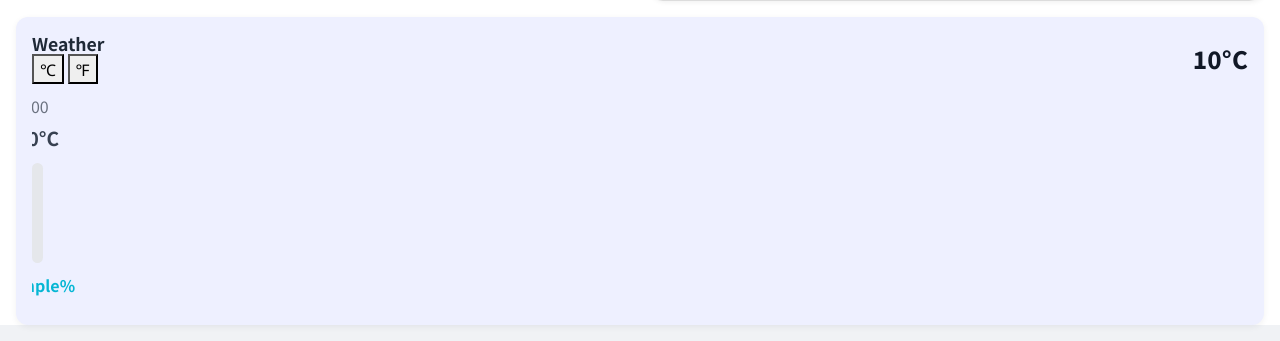
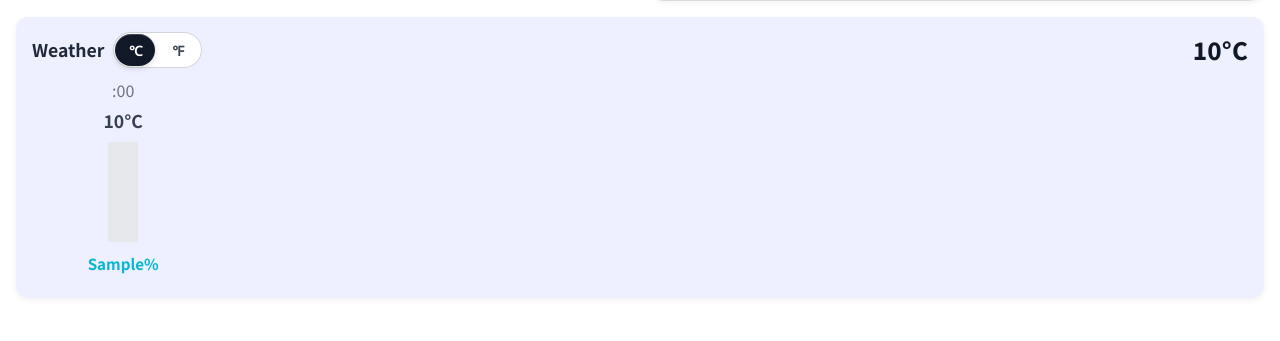
Before and after one commit to kohwj1/nowinseoul, a Flask app: template templates/detail_page.html in a window 1280 px wide. Shown: the part 781-1122 px from the top of the page. After the commit the page ends 1079 px from the top, so only its background shows below. Run offline with Flask 3, Linux system fonts and the light colour scheme; the template is opened without the code that fills it: most values are stand-ins (such as "Sample title", 1, 10 or a date in 2020); parts of the project's set-up code (start-up, migrations or seed data) failed here and were passed over; some libraries are stand-ins or nearby versions.

Commit message:
화씨 버튼 추가

```diff
--- a/static/css/test.css
+++ b/static/css/test.css
@@ -3,7 +3,7 @@ body {
   margin: 0;
   padding: 0;
   font-family: 'Noto Sans KR', Arial, sans-serif;
-    background-color: #f0f2f5;
+  background-color: #ffffff;
 }
 
 .page-container {
@@ -172,307 +82,21 @@ body {
   font-weight: 700;
   width: max-content;
 }
+.info-tag.comfortable { background-color:#22c55e; color:#fff; }
+.info-tag.medium      { background-color:#f59e0b; color:#fff; }
+.info-tag.congested   { background-color:#ef4444; color:#fff; }
 
-
-/*========== 5. 프로그레스 바 ==========*/
-/* 실제 채워지는 바(기본) */
-.current-level-bar{
-  height:100%;
-  border-radius:6px;
-  width:0%;
-  transition:width .3s ease;
-}
-
-/* ★ 여기 width 값으로 길이 조절 */
-.current-level-bar.comfortable { width:100%; background-color:#22c55e; }
-.current-level-bar.medium      { width:70%;  background-color:#f59e0b; }
-.current-level-bar.congested   { width:40%;  background-color:#ef4444; }
-
-/* 여러 구간 그라데이션 바 기본 틀 */
-.progress-bar-container{
-  height: 16px;
-  border-radius: 6px;
-  width: 100%;          /* ← 폭을 확실히 보장 */
-  display: block;       /* ← 혹시 레이아웃 영향 방지 */
-  background: none;     /* 기본은 없음(인라인 그라데이션이 덮어씀) */
-  margin-top: .5rem;    /* 타이틀과 간격 */
-}
-
-.time-labels {
-    display: flex;
-    justify-content: space-between;
-    margin-top: 0.3125rem;
-    font-size: 0.8rem;
-    color: #6c757d;
-}
-
-/*========== 6. PC 버전 스타일 ==========*/
+/* 레이아웃: PC 그리드 */
 @media (min-width: 48rem) {
   .page-container { max-width: 100rem; }
   .top-section { height: 20rem; }
   .hero-text h1 { font-size: 3.5rem; }
   .content-section { padding: 2.5rem 1.875rem; }
   .crowd-density-section { margin-top: -1rem; }
-}
 
-/*========== 7. 추가 정보 섹션 (날씨, 공공 자전거) ==========*/
-.additional-info-section {
-    padding: 0 1rem;
-    display: flex;
-    flex-direction: column;
-    gap: 1.25rem;
-}
-
-/* --- Weather card (디자인만 변경) --- */
-.weather-section{
-    background:#eef0ff;              /* 예시처럼 연한 보라 카드 */
-    border-radius:12px;
-    padding:14px 16px;
-    box-shadow:0 2px 6px rgba(17,24,39,.06);
-}
-
-/* 헤더 */
-.weather-header{
-    display:flex;justify-content:space-between;align-items:center;margin-bottom:10px;
-}
-.weather-header h2{
-    font-size:1.1rem;font-weight:700;color:#1f2937;margin:0;
-}
-.current-temp{
-    font-size:1.5rem;font-weight:800;color:#111827;letter-spacing:.2px;
-}
-
-
-/* 가로 리스트 */
-.weather-forecast{
-    display:flex;
-    align-items:flex-end;
-    justify-content:flex-start;
-    gap:12px;                        /* 촘촘한 간격 */
-    flex-wrap:nowrap;
-    overflow-x:auto;
-    -webkit-overflow-scrolling:touch;
-    padding-bottom:8px;
-}
-
-/* 각 아이템 */
-.forecast-item{
-    display:flex;flex-direction:column;align-items:center;text-align:center;
-    flex:0 0 auto; width:15%;        /* 화면에 약 5개 보이는 느낌 */
-}
-
-/* 시간/기온 라벨 */
-.forecast-item .time{
-    font-size:.8rem;color:#6b7280;margin-bottom:2px;
-}
-.forecast-item .temp{
-    font-size:.9rem;font-weight:700;color:#374151;margin-bottom:6px;
-}
-
-
-/* 막대(청록색), 트랙은 연한 회색 */
-.rain-chance-graph{
-    width:100%;
-    max-width:26px;                  /* 막대 넓이 제한 */
-    height:70px;
-    background:#e5e7eb;
-    border-radius:6px;
-    position:relative;
-    overflow:hidden;
-    margin-bottom:6px;
-}
-.rain-chance-graph::after{
-    content:"";
-    position:absolute;left:0;bottom:0;width:100%;
-    height:var(--rain-height,0%);    /* JS에서 주는 값 사용 */
-    background:#10c7e6;              /* 청록색 바 */
-    border-radius:6px 6px 4px 4px;
-    transition:height .35s ease;
-}
-
-/* 퍼센트 라벨 */
-.rain-chance{
-    font-size:.75rem;
-    color:#06b6d4;
-    font-weight:700;
-}
-
-/* 공공 자전거 */
-.public-bike-section {
-    background-color: #ffffff;
-    border-radius: 0.9375rem;
-    padding: 1rem;
-    box-shadow: 0.125rem 0.125rem 0.25rem rgba(0, 0, 0, 0.05);
-    border: 1px solid #dcdcdc;
-}
-
-.bike-header { margin-bottom: 1rem; }
-.bike-header p { font-size: 1rem; font-weight: bold; margin: 0; }
-
-.bike-map {
-    width: 100%;
-    height: 12.5rem;
-    background-color: #e0e0e0;
-    border-radius: 0.625rem;
-    margin-bottom: 1rem;
-    position: relative;
-    overflow: hidden;
-}
-
-.bike-list { list-style: none; padding: 0; margin: 0; }
-
-.bike-list li {
-    display: flex;
-    align-items: center;
-    padding: 0.625rem 0;
-    border-bottom: 1px solid #eee;
-}
-.bike-list li:last-child { border-bottom: none; }
-
-.bike-count-list {
-    width: 2.5rem; height: 2.5rem; border-radius: 50%;
-    background-color: #33a758; color: #fff; font-weight: bold;
-    display: flex; justify-content: center; align-items: center;
-    margin-right: 0.75rem; font-size: 1rem;
-}
-.bike-station-name { font-size: 0.9rem; flex: 1; }
-
-/*========== PC 버전 추가 스타일 ==========*/
-@media (min-width: 48rem) {
-    .additional-info-section {
-    display: flex;
-    align-items: stretch; /* 두 카드 같은 높이 */
-    gap: 1rem;
-  }
-
-  /* 날씨와 자전거 높이 동일 */
-  .weather-section,
-  .public-bike-section {
-    flex: 1;
-    display: flex;
-    flex-direction: column;
-  }
-
-  /* 날씨 카드 내부 확장 */
-  .weather-forecast-container {
-    flex: 1;              /* 남은 공간 채우기 */
-    display: flex;
-    align-items: center;  /* 세로 가운데 정렬 */
-  }
-
-  /* --- 날씨 아이템 크기 키우기 --- */
-  .forecast-item .time {
-    font-size: 1rem;      /* 기존 .8rem → 크게 */
-    margin-bottom: 6px;
-  }
-
-  .forecast-item .temp {
-    font-size: 1.2rem;    /* 기존 .9rem → 크게 */
-    margin-bottom: 10px;
-  }
-
-  .rain-chance-graph {
-    max-width: 36px;      /* 막대 넓이 확대 (기존 26px) */
-    height: 100px;        /* 막대 높이 확대 (기존 70px) */
-    margin-bottom: 10px;
-  }
-
-  .rain-chance {
-    font-size: 1rem;      /* 기존 .75rem → 크게 */
-  }
-}
-
-/* 따릉이 지도 서식 */
-#map, .leaflet-div-icon {
-    display: flex;
-    justify-content: center;
-    align-items: center;
-}
-.circle-text {
-    color: #fff;
-    font-weight: 800;
-    font-family: 'Noto Sans KR', Arial, sans-serif;
-}
-.leaflet-popup {
-    max-width: 20rem;
-    font-family: 'Noto Sans KR', Arial, sans-serif;
-}
-
-@media (max-width: 47.99rem){
-  /* 아이템 4칸 유지 + 내부 행 정렬용 높이 지정 */
-  .weather-forecast{
-    gap: 12px;
-    align-items: stretch;        /* 각 칼럼 높이 동일하게 */
-    padding-bottom: 10px;
-  }
-
-  .forecast-item{
-    flex: 0 0 11%;    /* ← 모바일도 10% 적용 */
-    min-width: 17%;   /* ← 최소 폭도 10%로 */
-    display: flex;
-    flex-direction: column;
-    align-items: center;
-    text-align: center;
-  }
-
-  /* 1) 시간 라벨: 한 줄 고정 + 동일 높이 */
-  .forecast-item .time{
-    height: 1.2rem;
-    line-height: 1.2rem;
-    font-size: 0.8rem;
-    color: #6c757d;
-    margin: 0 0 4px 0;
-    white-space: nowrap;
-  }
-
-  /* 2) 온도 + °C를 한 줄에, 가운데 정렬 */
-  .forecast-item .temp{
-    height: 1.3rem;
-    display: inline-flex;
-    align-items: center;
-    gap: 2px;                    /* 숫자와 단위 간격 */
-    font-size: 0.95rem;
-    font-weight: 700;
-    color: #374151;
-    margin: 0 0 8px 0;
-    white-space: nowrap;
-  }
-  /* 3) 막대: 모두 같은 높이/여백 */
-  .rain-chance-graph{
-    width: 22px;
-    height: 70px;
-    background: #e5e7eb;
-    border-radius: 6px;
-    position: relative;
-    overflow: hidden;
-    margin: 0 0 8px 0;
-  }
-  .rain-chance-graph::after{
-    content: "";
-    position: absolute; left: 0; bottom: 0; width: 100%;
-    height: var(--rain-height, 0%);     /* 기존 JS 값 사용 */
-    background: #10c7e6;
-    border-radius: 6px 6px 4px 4px;
-    transition: height .35s ease;
-  }
-
-  /* 4) 퍼센트: 한 줄 고정 + 동일 높이 */
-  .rain-chance{
-    height: 1.2rem;
-    line-height: 1.2rem;
-    font-size: 0.8rem;
-    color: #06b6d4;
-    font-weight: 700;
-    margin: 0;
-    white-space: nowrap;
-  }
-}
-
-@media (min-width: 48rem) {
-  /* 전체 그리드: 좌 1열(Crowd, Traffic), 우 1열(Bike), 맨 아래 Weather 전체폭 */
   .info-grid {
     display: grid;
-    grid-template-columns: 1fr 1fr;   /* 좌/우 1:1 */
+    grid-template-columns: 1fr 1fr;
     grid-template-rows: auto auto auto;
     grid-template-areas:
       "crowd   bike"
@@ -482,24 +106,220 @@ body {
     margin: 0 1rem 1rem;
     align-items: start;
   }
-
-  .crowd-density-section   { grid-area: crowd;   margin-top: 0 !important; } /* 겹침 방지 */
+  .crowd-density-section   { grid-area: crowd;   margin-top: 0 !important; }
   .traffic-conditions-section { grid-area: traffic; }
   .public-bike-section     { grid-area: bike;    display: flex; flex-direction: column; }
   .weather-section         { grid-area: weather; }
 
-  /* 카드 패딩(선택 조절) */
   .crowd-density-section,
   .traffic-conditions-section,
   .public-bike-section,
   .weather-section { padding: 1rem; }
+}
 
-  /* Weather 아이템 확대 (PC에서만) */
-  .forecast-item .time { font-size: 1rem; margin-bottom: 6px; }
-  .forecast-item .temp { font-size: 1.2rem; margin-bottom: 10px; }
-  .rain-chance-graph   { max-width: 36px; height: 100px; margin-bottom: 10px; }
-  .rain-chance         { font-size: 1rem; }
+/* 공공 자전거 (공통) */
+.public-bike-section {
+  background-color: #ffffff; border-radius: 0.9375rem; padding: 1rem;
+  box-shadow: 0.125rem 0.125rem 0.25rem rgba(0, 0, 0, 0.05); border: 1px solid #dcdcdc;
+}
+.bike-header { margin-bottom: 1rem; }
+.bike-header p { font-size: 1rem; font-weight: bold; margin: 0; }
+.bike-map { width: 100%; height: 12.5rem; background-color: #e0e0e0; border-radius: 0.625rem; margin-bottom: 1rem; position: relative; overflow: hidden; }
+.bike-list { list-style: none; padding: 0; margin: 0; }
+.bike-list li { display: flex; align-items: center; padding: 0.625rem 0; border-bottom: 1px solid #eee; }
+.bike-list li:last-child { border-bottom: none; }
+.bike-count-list {
+  width: 2.5rem; height: 2.5rem; border-radius: 50%;
+  background-color: #33a758; color: #fff; font-weight: bold;
+  display: flex; justify-content: center; align-items: center;
+  margin-right: 0.75rem; font-size: 1rem;
+}
+.bike-station-name { font-size: 0.9rem; flex: 1; }
 
-  /* 스크롤바 공간 살짝 */
-  .weather-forecast { padding-bottom: 12px; }
+/* 지도 서식 */
+#map, .leaflet-div-icon { display: flex; justify-content: center; align-items: center; }
+.circle-text { color: #fff; font-weight: 800; font-family: 'Noto Sans KR', Arial, sans-serif; }
+.leaflet-popup { max-width: 20rem; font-family: 'Noto Sans KR', Arial, sans-serif; }
+
+@media (max-width: 47.99rem) {
+  .crowd-density-section,
+  .traffic-conditions-section,
+  .weather-section,
+  .public-bike-section {
+    padding-bottom: 1rem;
+    margin: 0.625rem 1.25rem 1.25rem;
+    border-radius: 0.9375rem;
+    background-color: #eeeeef;
+    box-shadow: 0.25rem 0.25rem 0.5rem rgba(0,0,0,.05);
   }
+}
+
+.public-bike-section {
+  background-color: #ffffff;
+}
+
+/* ====== 레이아웃 공통 ====== */
+.additional-info-section {
+  padding: 0 1rem;
+  display: flex;
+  flex-direction: column;
+  gap: 1.25rem;
+}
+
+/* ====== Weather 카드 ====== */
+.weather-section{
+  background:#eef0ff; border-radius:12px; padding:15px 16px;
+  box-shadow:0 2px 6px rgba(17,24,39,.06);
+  overflow:visible; /* 폭 확장 시 잘리지 않음 */
+}
+
+/* 헤더 */
+.weather-header{ display:flex; justify-content:space-between; align-items:center; margin-bottom:10px; }
+.weather-header h2{ font-size:1.1rem; font-weight:700; color:#1f2937; margin:0; }
+.current-temp{ font-size:1.5rem; font-weight:800; color:#111827; letter-spacing:.2px; }
+
+/* 예보 리스트(그래프는 그대로 고정, 컨테이너만 스크롤) */
+.weather-forecast-container{ scrollbar-width:none; }
+.weather-forecast-container::-webkit-scrollbar{ display:none; }
+
+.weather-forecast{
+  display:flex; align-items:flex-end; gap:0.6rem;
+  overflow-x:auto; -webkit-overflow-scrolling:touch; padding-bottom:8px;
+  overscroll-behavior-x: contain;
+}
+
+.forecast-item{ flex:0 0 auto; width:15%; display:flex; flex-direction:column; align-items:center; text-align:center; }
+.forecast-item .time{ font-size:.8rem; color:#6b7280; margin-bottom:2px; }
+.forecast-item .temp{ font-size:.9rem; font-weight:700; color:#374151; margin-bottom:6px; }
+
+/* 강수 그래프 — 막대형(bar) */
+.rain-chance-graph {
+  width: 100%;
+  max-width: 20px;       /* 막대 폭 */
+  height: 80px;          /* 전체 높이 */
+  background: #e5e7eb;   /* 배경(회색) */
+  border-radius: 3px;    /* 완전 네모면 0 */
+  position: relative;
+  overflow: hidden;
+  margin-bottom: 6px;
+}
+.rain-chance-graph::after {
+  content: "";
+  position: absolute;
+  left: 0; right: 0; bottom: 0;
+  height: calc(var(--rain, 0) * 1%);   /* JS에서 --rain(0~100) 세팅 */
+  background: #0ea5e9;
+  transition: height .3s ease;
+}
+.rain-chance{ font-size:.75rem; color:#06b6d4; font-weight:700; }
+
+/* 데스크톱 살짝 확대(선택) */
+@media (min-width:48rem){
+  .forecast-item .time{ font-size:1rem; margin-bottom:6px; }
+  .forecast-item .temp{ font-size:1.1rem; margin-bottom:8px; }
+  .rain-chance-graph{ max-width:30px; height:100px; margin-bottom:10px; }
+  .rain-chance{ font-size:.95rem; }
+}
+
+@media (max-width:47.99rem){
+  .weather-forecast { gap: 1rem; }
+}
+
+/* 헤더(배지 + 타이틀 한 줄) */
+.info-header {
+  display: flex;
+  align-items: center;
+  gap: 1.5rem;
+  margin-bottom: 1.5rem; /* ← 헤더와 그래프 사이 간격 */
+}
+
+/* 현재 혼잡도 바가 필요한 경우에만 사용 (없으면 이 블록 생략 가능) */
+.current-level-bar {
+  height: 100%;
+  border-radius: 6px;
+  width: 0%;
+  transition: width .3s ease;
+}
+.current-level-bar.comfortable { width:100%; background-color:#22c55e; }
+.current-level-bar.medium      { width:70%;  background-color:#f59e0b; }
+.current-level-bar.congested   { width:40%;  background-color:#ef4444; }
+
+/* 시간대 그라데이션 막대 컨테이너 */
+.progress-bar-container {
+  height: 16px;           /* ← 굵기 조절 */
+  border-radius: 6px;     /* 굵기 따라 적당히 조절 */
+  width: 100%;
+  display: block;
+  background: none;       /* JS가 linear-gradient로 채움 */
+  margin-top: .5rem;
+}
+
+/* 시간 라벨 */
+.time-labels {
+  display: flex;
+  justify-content: space-between;
+  margin-top: 0.3125rem;
+  font-size: 0.8rem;
+  color: #6c757d;
+}
+
+/* ========== ℃/℉ 토글: 세그먼트 + 슬라이딩 썸 ========== */
+.weather-header .left-wrap { display:flex; align-items:center; gap:.5rem; }
+
+.unit-switch{
+  --border:#d1d5db;
+  --thumb:#111827;     /* 썸(활성 배경) 색 */
+  --text:#374151;      /* 일반 텍스트 */
+  --text-active:#fff;  /* 활성 텍스트 */
+
+  position:relative;
+  display:inline-grid;
+  grid-template-columns:1fr 1fr;
+  gap:0;
+  padding:2px;
+  border-radius:999px;
+  background:#fff;
+  box-shadow:inset 0 0 0 1px var(--border);
+}
+.unit-switch::before{
+  content:"";
+  position:absolute;
+  top:2px; bottom:2px; left:2px;
+  width:calc(50% - 4px);           /* 트랙의 절반 */
+  border-radius:999px;
+  background:var(--thumb);
+  box-shadow:0 2px 6px rgba(0,0,0,.15), inset 0 1px 0 rgba(255,255,255,.2);
+  transition:transform .22s ease;
+}
+
+/* 두 번째 버튼이 active면 썸을 오른쪽으로 이동 (지원 브라우저에서) */
+.unit-switch:has(.unit-btn[data-unit="F"].active)::before{ transform:translateX(100%); }
+
+/* 버튼 */
+.unit-btn{
+  appearance:none;
+  border:0;
+  background:transparent;
+  padding:.35rem .9rem;
+  font-size:.85rem;
+  font-weight:700;
+  letter-spacing:.2px;
+  color:var(--text);
+  cursor:pointer;
+  position:relative;   /* 썸 위에서도 클릭 가능하도록 */
+  z-index:1;
+  border-radius:999px; /* 포커스 링용 */
+}
+.unit-btn:hover{ color:#0f172a; }
+.unit-btn:focus-visible{
+  outline:2px solid #111827;
+  outline-offset:2px;
+}
+
+/* 활성 텍스트 색 반전 */
+.unit-btn.active{ color:var(--text-active); }
+
+/* 작은 화면에서 컴팩트 */
+@media (max-width: 480px){
+  .unit-btn{ padding:.3rem .7rem; font-size:.8rem; }
+}
```
Also changed, not shown: other parts of static/css/test.css (+28 -118 lines). Lines whose indentation alone changed are shown as unchanged.
